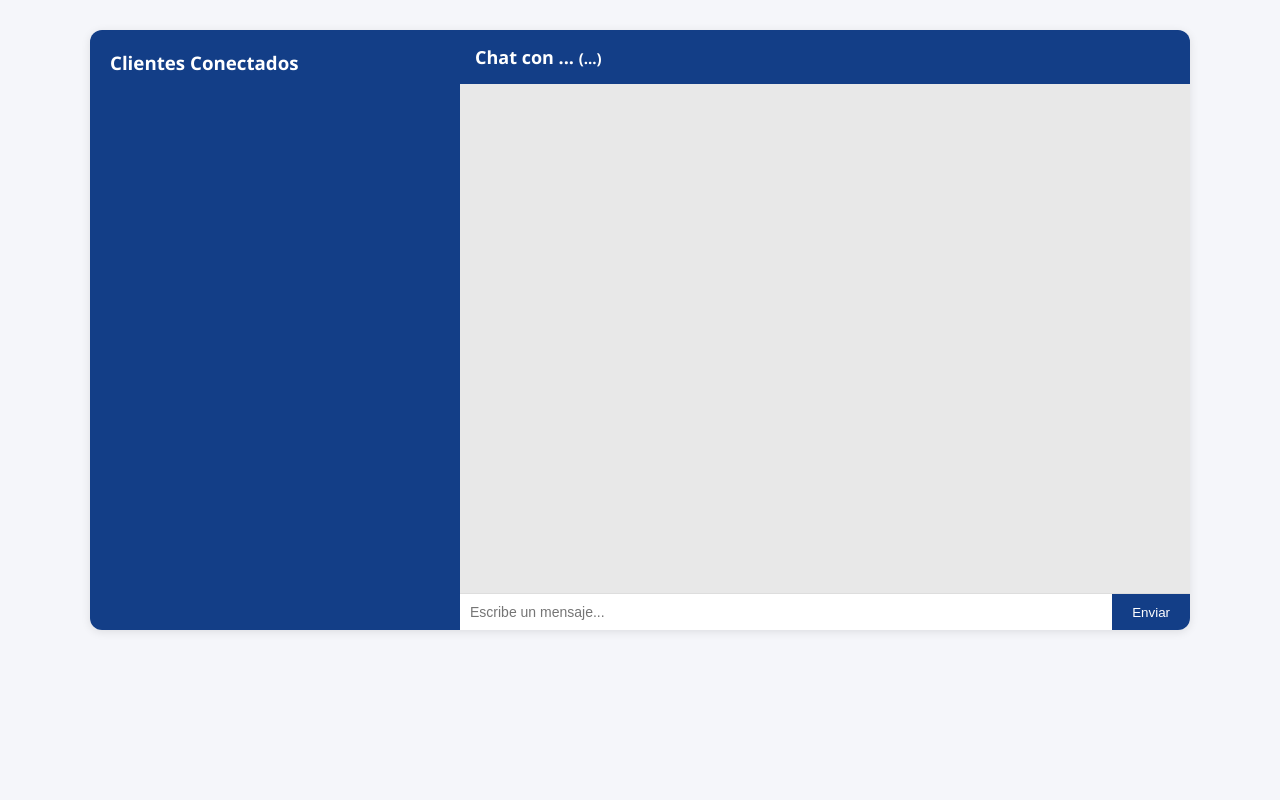
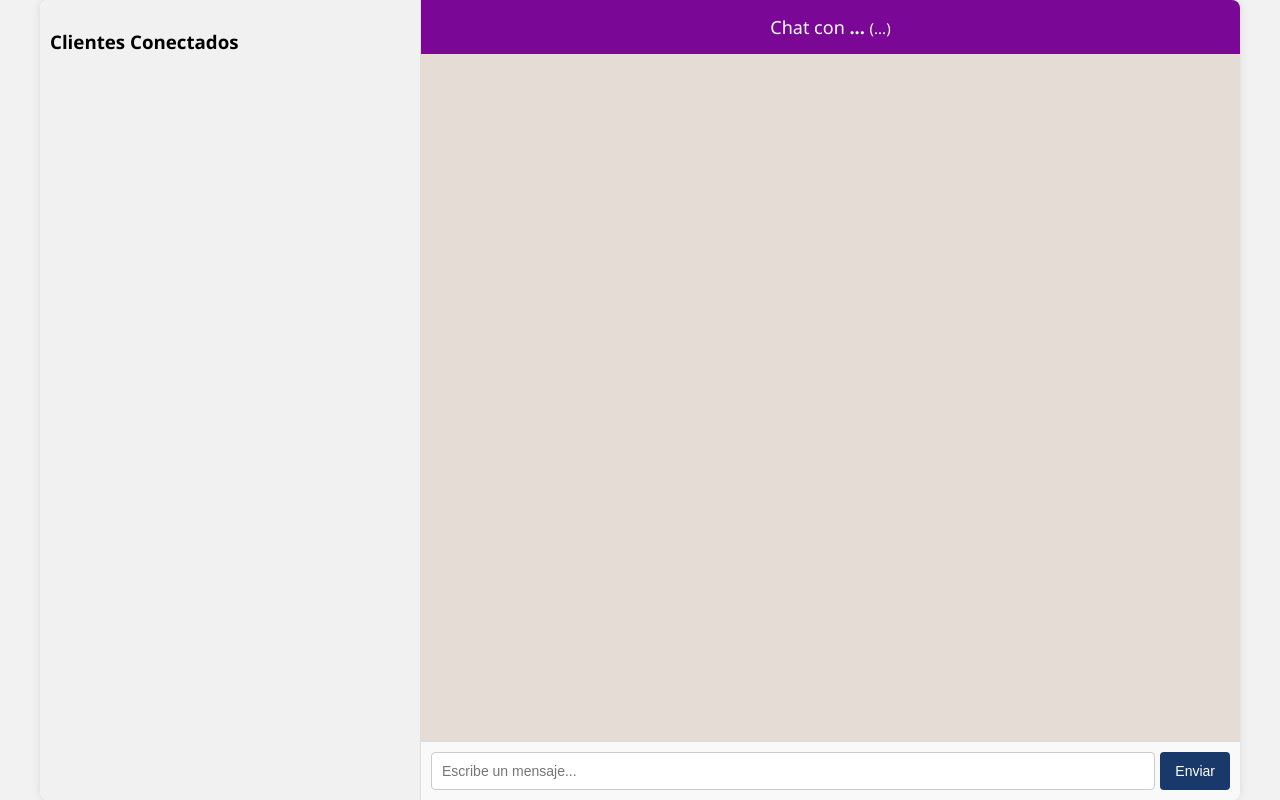
Before and after one commit to EmilioPayanOrtega/Build-a-chat, a Flask app: page /admin in a window 1280 px wide. Run offline with Flask 3, Linux system fonts and the light colour scheme; some libraries are stand-ins or nearby versions.

Commit message:
Update style.css

```diff
--- a/static/CSS/style.css
+++ b/static/CSS/style.css
@@ -1,183 +1,350 @@
-/* === General === */
+/* ================================
+   ESTILOS GENERALES
+================================ */
 body {
     font-family: 'Segoe UI', Tahoma, Geneva, Verdana, sans-serif;
-    background-color: #f5f6fa;
+    background-color: #f2f2f2;
     margin: 0;
     padding: 0;
 }
 
-/* === Cliente Chat === */
-.chat-container {
-    width: 95%;
-    max-width: 800px;
-    margin: 30px auto;
-    background-color: white;
-    border-radius: 12px;
-    box-shadow: 0 2px 10px rgba(0,0,0,0.1);
+/* ---------------------- */
+/* PANEL DEL ADMINISTRADOR */
+/* ---------------------- */
+
+.admin-container {
+    display: flex;
+    flex-direction: row;
+    height: 100vh;
+    max-width: 1200px;
+    margin: auto;
+    background: white;
+    border-radius: 8px;
+    box-shadow: 0 0 10px rgba(0, 0, 0, 0.1);
     overflow: hidden;
 }
 
+.chat-sidebar {
+    width: 30%;
+    background: #f1f1f1;
+    padding: 10px;
+    overflow-y: auto;
+    border-right: 1px solid #ddd;
+}
+
+.chat-list {
+    max-height: 80vh;
+    overflow-y: auto;
+    padding: 10px;
+}
+
+.chat-list button {
+    width: 100%;
+    padding: 10px;
+    margin-bottom: 10px;
+    background: #fff;
+    border: 1px solid #ccc;
+    cursor: pointer;
+    text-align: left;
+    border-radius: 6px;
+    transition: background 0.3s;
+    font-size: 14px;
+}
+
+.chat-list button:hover {
+    background: #e0e0e0;
+}
+
+.chat-window {
+    flex-grow: 1;
+    display: flex;
+    flex-direction: column;
+}
+
 .chat-header {
-    background-color: #133E87;
+    background: #7a0796;
     color: white;
     padding: 15px;
+    text-align: center;
     font-size: 18px;
-    font-weight: bold;
 }
 
 .chat-box {
-    height: 500px;
+    flex-grow: 1;
+    padding: 10px;
     overflow-y: auto;
-    padding: 15px;
-    background-color: #e8e8e8;
+    border-bottom: 1px solid #ddd;
     display: flex;
     flex-direction: column;
-    gap: 10px;
+    background: #e5ddd5;
 }
 
-.chat-message {
-    max-width: 70%;
-    padding: 10px 14px;
-    border-radius: 12px;
-    word-wrap: break-word;
-    font-size: 14px;
-    line-height: 1.4;
-}
-
-/* Mensajes del bot */
-.bot-message {
-    align-self: flex-start;
-    background-color: #fff;
-    color: #222;
-    border: 1px solid #ddd;
-}
-
-/* Mensajes del usuario */
-.user-message {
-    align-self: flex-end;
-    background-color: #007bff;
-    color: white;
-}
-
-/* Hora */
-.timestamp {
-    font-size: 11px;
-    color: #888;
-    margin-top: 3px;
-}
-
-/* Input */
 .chat-input {
     display: flex;
+    padding: 10px;
+    background: #f9f9f9;
     border-top: 1px solid #ddd;
 }
 
 .chat-input input {
-    flex: 1;
+    flex-grow: 1;
     padding: 10px;
-    border: none;
+    border: 1px solid #ccc;
+    border-radius: 4px;
     font-size: 14px;
-    outline: none;
 }
 
 .chat-input button {
-    background-color: #133E87;
+    background: #18396a;
     color: white;
     border: none;
-    padding: 10px 20px;
+    padding: 10px 15px;
     cursor: pointer;
-    transition: 0.2s;
+    margin-left: 5px;
+    border-radius: 4px;
+    font-size: 14px;
 }
 
-.chat-input button:hover {
-    background-color: #0d2d61;
+/* ---------------------- */
+/* PANEL DEL CLIENTE */
+/* ---------------------- */
+
+.chat-container {
+    max-width: 700px;
+    margin: 40px auto;
+    background: white;
+    border-radius: 8px;
+    box-shadow: 0 0 10px rgba(0, 0, 0, 0.1);
+    display: flex;
+    flex-direction: column;
+    height: 80vh;
 }
 
-/* === Panel Admin === */
-.admin-container {
-    display: flex;
-    width: 95%;
-    max-width: 1100px;
-    height: 600px;
-    margin: 30px auto;
-    background-color: white;
-    border-radius: 12px;
-    overflow: hidden;
-    box-shadow: 0 2px 10px rgba(0,0,0,0.1);
+.chat-container .chat-header {
+    background: #18396a;
+    color: white;
+    padding: 15px;
+    text-align: center;
+    font-size: 18px;
 }
 
-/* Barra lateral */
-.chat-sidebar {
-    width: 30%;
-    background-color: #133E87;
-    color: white;
+.chat-container .chat-box {
+    flex-grow: 1;
+    padding: 10px;
+    overflow-y: auto;
+    border-bottom: 1px solid #ddd;
     display: flex;
     flex-direction: column;
-    padding: 20px;
+    background: #e5ddd5;
 }
 
-.chat-sidebar h3 {
-    margin: 0 0 10px;
-}
-
-.chat-list {
-    flex: 1;
-    overflow-y: auto;
-}
-
-.chat-item {
-    background-color: rgba(255,255,255,0.15);
+.chat-container .chat-input {
+    display: flex;
     padding: 10px;
-    border-radius: 8px;
-    margin-bottom: 10px;
-    cursor: pointer;
-    transition: background 0.2s;
-}
-
-.chat-item:hover {
-    background-color: rgba(255,255,255,0.3);
-}
-
-/* Ventana de chat */
-.chat-window {
-    flex: 1;
-    display: flex;
-    flex-direction: column;
-    background-color: #f1f1f1;
-}
-
-.chat-window .chat-header {
-    background-color: #133E87;
-    color: white;
-    padding: 15px;
-    font-weight: bold;
-}
-
-.chat-window .chat-box {
-    flex: 1;
-    overflow-y: auto;
-    padding: 15px;
-    display: flex;
-    flex-direction: column;
-    gap: 10px;
-}
-
-.chat-window .chat-input {
-    display: flex;
+    background: #f9f9f9;
     border-top: 1px solid #ddd;
 }
 
-.chat-window .chat-input input {
-    flex: 1;
+.chat-container .chat-input input {
+    flex-grow: 1;
     padding: 10px;
-    border: none;
-    outline: none;
+    border: 1px solid #ccc;
+    border-radius: 4px;
+    font-size: 14px;
 }
 
-.chat-window .chat-input button {
-    background-color: #133E87;
+.chat-container .chat-input button {
+    background: #18396a;
     color: white;
     border: none;
-    padding: 10px 20px;
+    padding: 10px 15px;
     cursor: pointer;
+    margin-left: 5px;
+    border-radius: 4px;
+    font-size: 14px;
 }
+
+/* ---------------------- */
+/* MENSAJES */
+/* ---------------------- */
+
+.own-message {
+    background: #007bff;
+    color: white;
+    padding: 10px 14px;
+    border-radius: 10px;
+    align-self: flex-end;
+    max-width: 70%;
+    margin: 6px 0;
+    text-align: right;
+    font-size: 14px;
+    line-height: 1.4;
+    word-wrap: break-word;
+}
+
+.other-message {
+    background: #fff;
+    color: black;
+    padding: 10px 14px;
+    border-radius: 10px;
+    align-self: flex-start;
+    max-width: 70%;
+    margin: 6px 0;
+    border: 1px solid #ccc;
+    text-align: left;
+    font-size: 14px;
+    line-height: 1.4;
+    word-wrap: break-word;
+}
+
+/* ---------------------- */
+/* BOTONES DE MENÚ */
+/* ---------------------- */
+
+.menu-button,
+.submenu-button {
+    display: block;
+    width: 80%;
+    padding: 12px;
+    margin: 5px 0;
+    color: white;
+    border: none;
+    border-radius: 6px;
+    font-size: 15px;
+    cursor: pointer;
+    transition: background-color 0.3s;
+    font-family: 'Segoe UI', Tahoma, Geneva, Verdana, sans-serif;
+}
+
+.menu-button {
+    background-color: #007bff;
+}
+
+.submenu-button {
+    background-color: #003366;
+}
+
+.menu-button:hover {
+    background-color: #0659ac;
+}
+
+.submenu-button:hover {
+    background-color: #002549;
+}
+
+.menu-container,
+.submenu-container {
+    display: flex;
+    flex-direction: column;
+    align-items: flex-start;
+    margin: 10px 0;
+}
+
+.menu-message {
+    font-weight: bold;
+    margin-bottom: 8px;
+    font-size: 15px;
+    color: #333;
+}
+
+/* ---------------------- */
+/* ENLACES FUNCIONALES */
+/* ---------------------- */
+
+a.submenu-button {
+    display: block;
+    width: 80%;
+    padding: 12px;
+    margin: 5px 0;
+    background-color: #007bff;
+    color: white;
+    border-radius: 6px;
+    font-size: 15px;
+    text-align: center;
+    text-decoration: none;
+    cursor: pointer;
+    transition: background-color 0.3s;
+    box-sizing: border-box;
+}
+
+a.submenu-button:hover {
+    background-color: #0056b3;
+}
+
+/* ---------------------- */
+/* IMÁGENES */
+/* ---------------------- */
+
+img {
+    border-radius: 6px;
+    margin-top: 5px;
+    max-width: 100%;
+    height: auto;
+    box-shadow: 0 2px 6px rgba(0, 0, 0, 0.1);
+}
+
+/* ---------------------- */
+/* FLUJO DE NAVEGACIÓN */
+/* ---------------------- */
+
+.navigation-flow {
+    font-size: 0.9em;
+    color: #555;
+    margin: 10px;
+    display: flex;
+    flex-wrap: wrap;
+    gap: 5px;
+}
+
+.flow-item {
+    background-color: #eef;
+    padding: 4px 8px;
+    border-radius: 12px;
+}
+
+/* ---------------------- */
+/* BOTÓN DE AUDIO (PLAY) */
+/* ---------------------- */
+
+/* envoltorio de mensaje de audio (elimina bordes del mensaje normal) */
+.audio-wrapper {
+    background: transparent !important;
+    border: none !important;
+    padding: 0 !important;
+    margin: 8px 0 !important;
+    max-width: fit-content !important;
+    display: flex;
+    flex-direction: column;
+    align-items: flex-start;
+}
+
+/* botón de audio redondo */
+.audio-button {
+    background-color: #007bff;
+    color: white;
+    border: none;
+    border-radius: 50%;
+    width: 54px;
+    height: 54px;
+    font-size: 22px;
+    display: flex;
+    align-items: center;
+    justify-content: center;
+    cursor: pointer;
+    transition: background-color 0.3s, transform 0.2s;
+    box-shadow: 0 2px 6px rgba(0, 0, 0, 0.1);
+}
+
+.audio-button:hover {
+    background-color: #0056b3;
+    transform: scale(1.05);
+}
+
+/* timestamp debajo del botón */
+.audio-ts {
+    font-size: 12px;
+    color: #666;
+    margin-top: 4px;
+    text-align: center;
+    width: 100%;
+}
```
